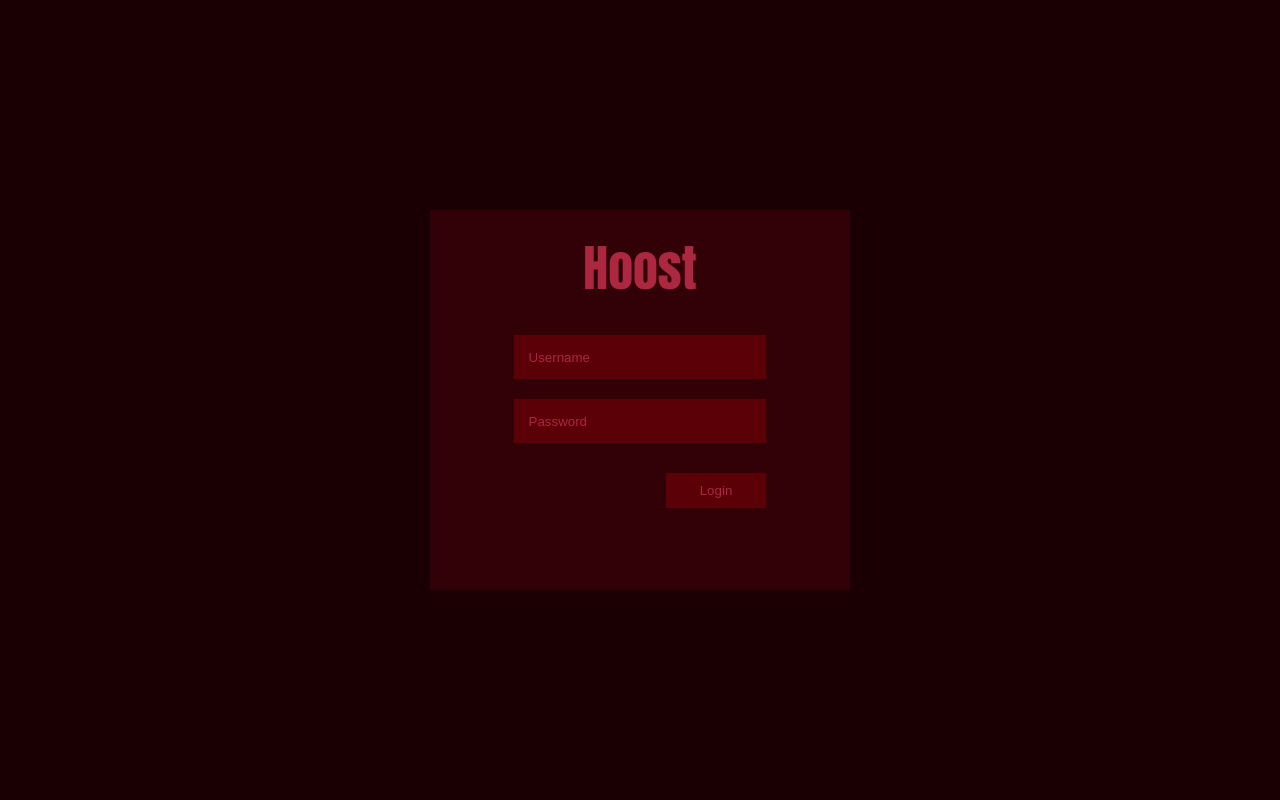
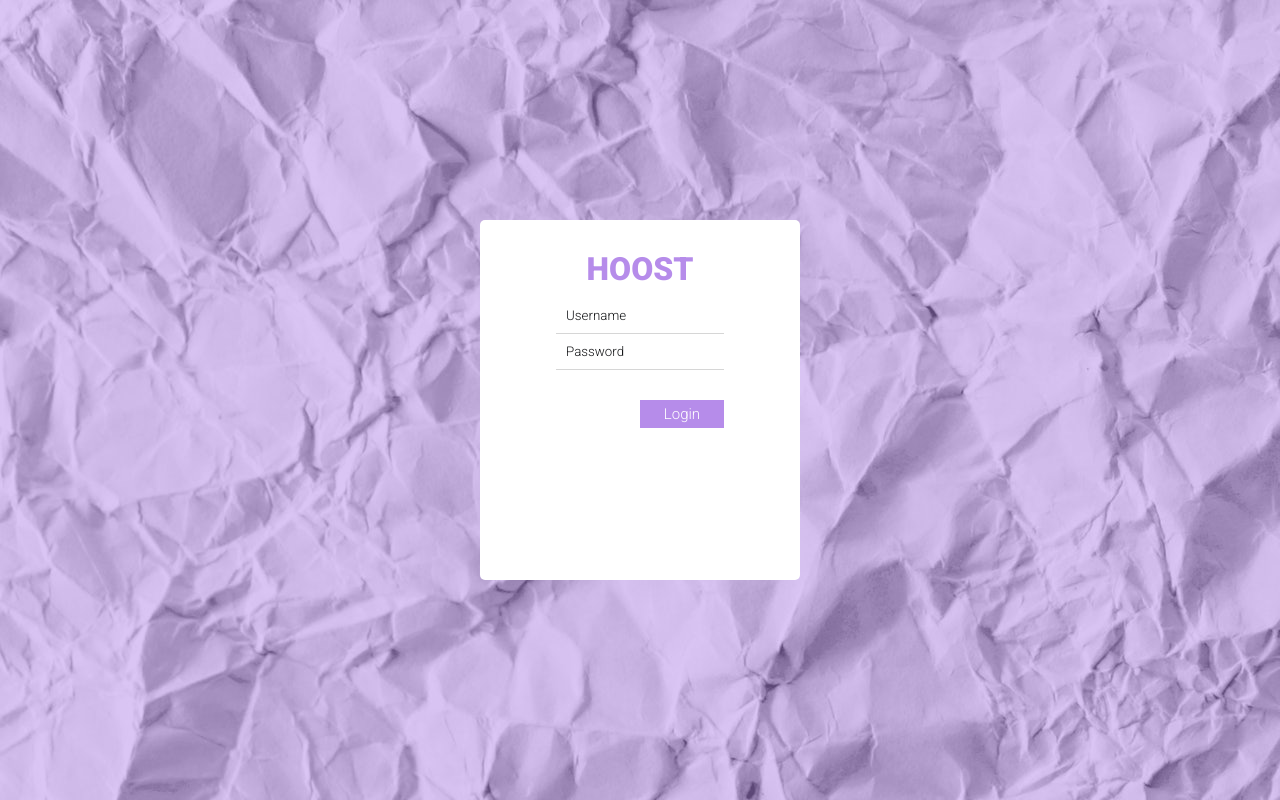
Before and after one commit to JorisMertz/Hoost, a PHP site: page /panel/ in a window 1280 px wide. Run offline with PHP 8.4, Linux system fonts and the light colour scheme; data that the repository does not hold is empty.

Commit message:
Quick re-css

```diff
--- a/panel/css/style.css
+++ b/panel/css/style.css
@@ -1,74 +1,86 @@
-:root {
-    --darkMain: #1A0002;
-    --midDarkMain: #320007;
-    --main: #5B0006;
-    --midLightMain: #84001D;
-    --lightMain: #AB2840;
-}
+@import url('https://fonts.googleapis.com/css?family=Roboto:300,900');
 
 form {
-    width: 420px;
-    height: 380px;
-    background: var(--midDarkMain);
     top: 50%;
     left: 50%;
-    transform: translate(-50%,-50%);
+    transform:  translate(-50%,-50%);
     position: absolute;
+    background: white;
+    padding: 20px;
+    border-radius: 5px;
+    color: #161719;
+    width: 320px;
+    height: 360px;
     text-align: center;
 }
 
 form input:not([type="submit"]) {
+    padding: 10px;
+    width: 60%;
+    background: none;
     border-style: none;
-    background: var(--main);
-    padding: 12.5px;
-    width: 60%;
-    margin: 10px 0 10px 0;
+    border-bottom: 1px solid #d6d6d6;
     outline: none;
-    border: 2px solid transparent;
-}
+}x
 
-form
-input:active[type="text"],
-input:focus[type="text"],
-input:active[type="password"],
-input:focus[type="password"] {
-    border: 2px solid var(--midLightMain);
-}
-
-form input::placeholder {
-    color: var(--lightMain);
-}
-
-form input[type="text"] {
-    margin-top: 30px;
+form input:focus[type="text"], input:focus[type="password"] {
+    border-bottom: 1px solid #b68cea;
 }
 
 form .title {
-    font-family: Impact, Haettenschweiler, 'Arial Narrow Bold', sans-serif;
-    color: var(--lightMain);
-    font-size: 50px;
-    margin-top: 20px;
+    font-weight: 900;
+    text-transform: uppercase;
+    margin: 10px;
+    color: #b68cea;
 }
 
 form input[type="submit"] {
     border-style: none;
-    background: var(--main);
-    padding: 10px;
-    width: 100px;
-    color: var(--lightMain);
+    background: #b68cea;
+    color: white;
+    padding: 5px;
+    font-size: 15px;
+    width: 30%;
+    float: right;
     margin-right: 20%;
-    margin-top: 20px;
-    float: right;
+    margin-top: 30px;
 }
 
-body, html {
-    width: 100%;
-    height: 100%;
-    background: var(--darkMain);
+form input::placeholder {
+    color: #161719;
 }
 
 * {
     margin: 0;
     padding: 0;
     box-sizing: border-box;
+    font-family: roboto;
+    font-weight: 300;
 }
+
+body, html {
+    width: 100%;
+    height: 100%;
+}
+
+.background .image {
+    background: url(../bg.jpeg);
+    filter: grayscale(100);
+    width: 100%;
+    height: 100%;
+    position: fixed;
+}
+
+.background {
+    width: 100%;
+    height: 100%;
+    position: fixed;
+}
+
+.background .overlay {
+    background: #b68cea;
+    width: 100%;
+    height: 100%;
+    position: fixed;
+    opacity: .5;
+}
--- a/panel/index.php
+++ b/panel/index.php
@@ -12,11 +12,16 @@ $password = "root";
 <head>
     <meta charset="UTF-8">
     <meta name="viewport" content="width=device-width, initial-scale=1.0">
+    <link rel="stylesheet" href="https://cdnjs.cloudflare.com/ajax/libs/font-awesome/4.7.0/css/font-awesome.min.css">
     <meta http-equiv="X-UA-Compatible" content="ie=edge">
-    <link rel="stylesheet" href="css/style.css">
+    <link rel="stylesheet" href="../panel/css/style.css">
     <title>File Panel</title>
 </head>
 <body>
+    <div class='background'>
+        <div class='image'></div>
+        <div class='overlay'></div>
+    </div>
     <form method="post">
         <h1 class="title">
             Hoost
```
Also changed, not shown: README.md, panel/bg.jpeg (added).
